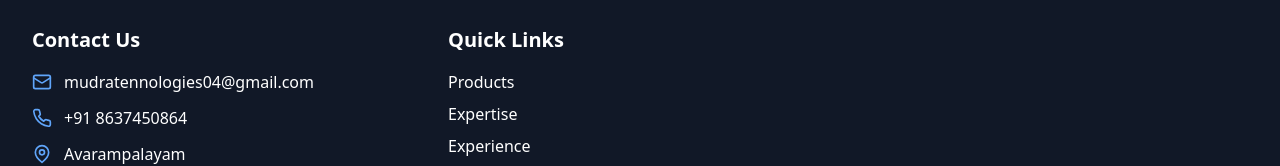
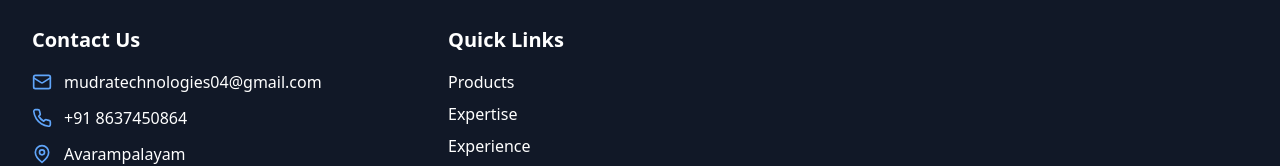
Before and after one commit to SriJaiGanapthySN/MudraTech-final, a React (Vite) app: page /experience in a window 1280 px wide. Shown: the part 1166-1332 px from the top of the page. Built offline with nearby package versions, Linux system fonts and the light colour scheme.

Commit message:
email changed

```diff
--- a/src/components/Footer.tsx
+++ b/src/components/Footer.tsx
@@ -11,7 +11,7 @@ const Footer = () => {
             <div className="space-y-3">
               <div className="flex items-center space-x-3">
                 <Mail className="h-5 w-5 text-blue-400" />
-                <span>mudratennologies04@gmail.com</span>
+                <span>mudratechnologies04@gmail.com</span>
               </div>
               <div className="flex items-center space-x-3">
                 <Phone className="h-5 w-5 text-blue-400" />
```
